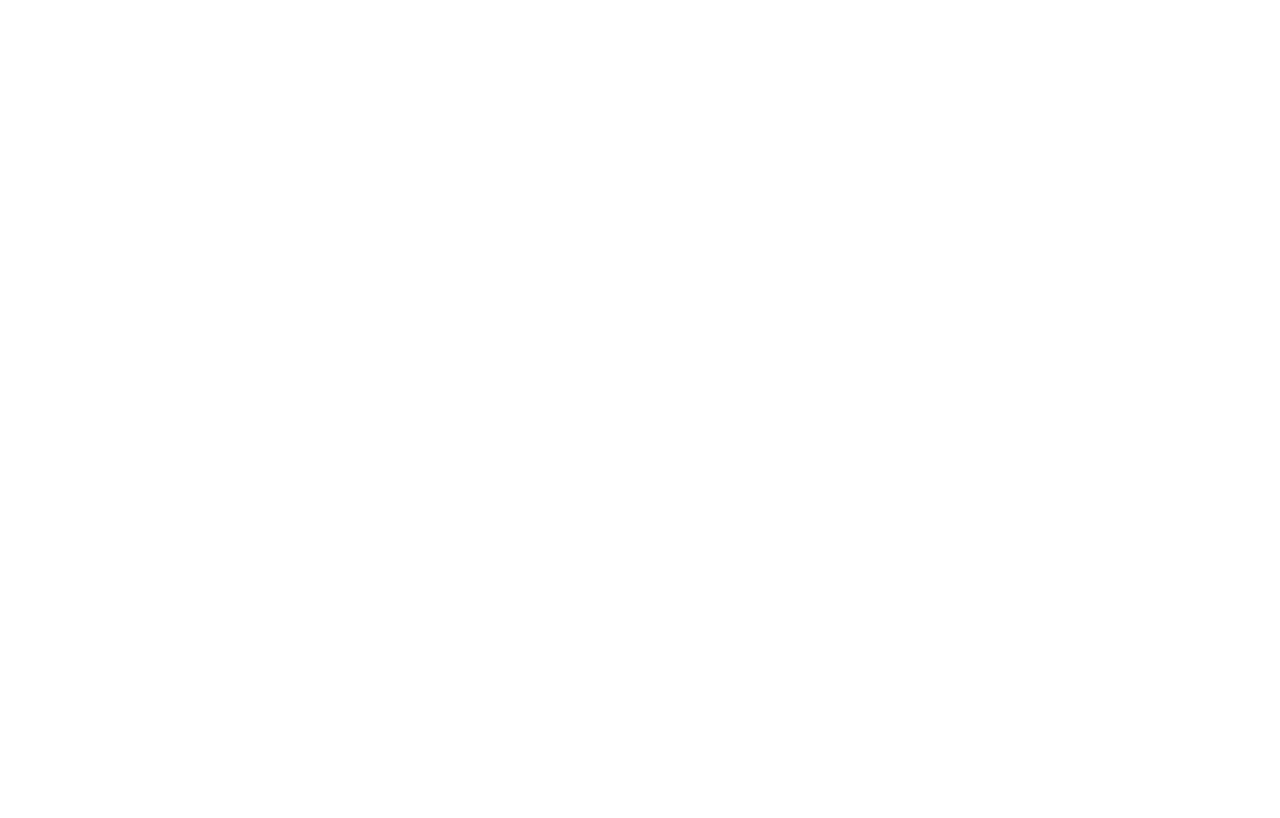
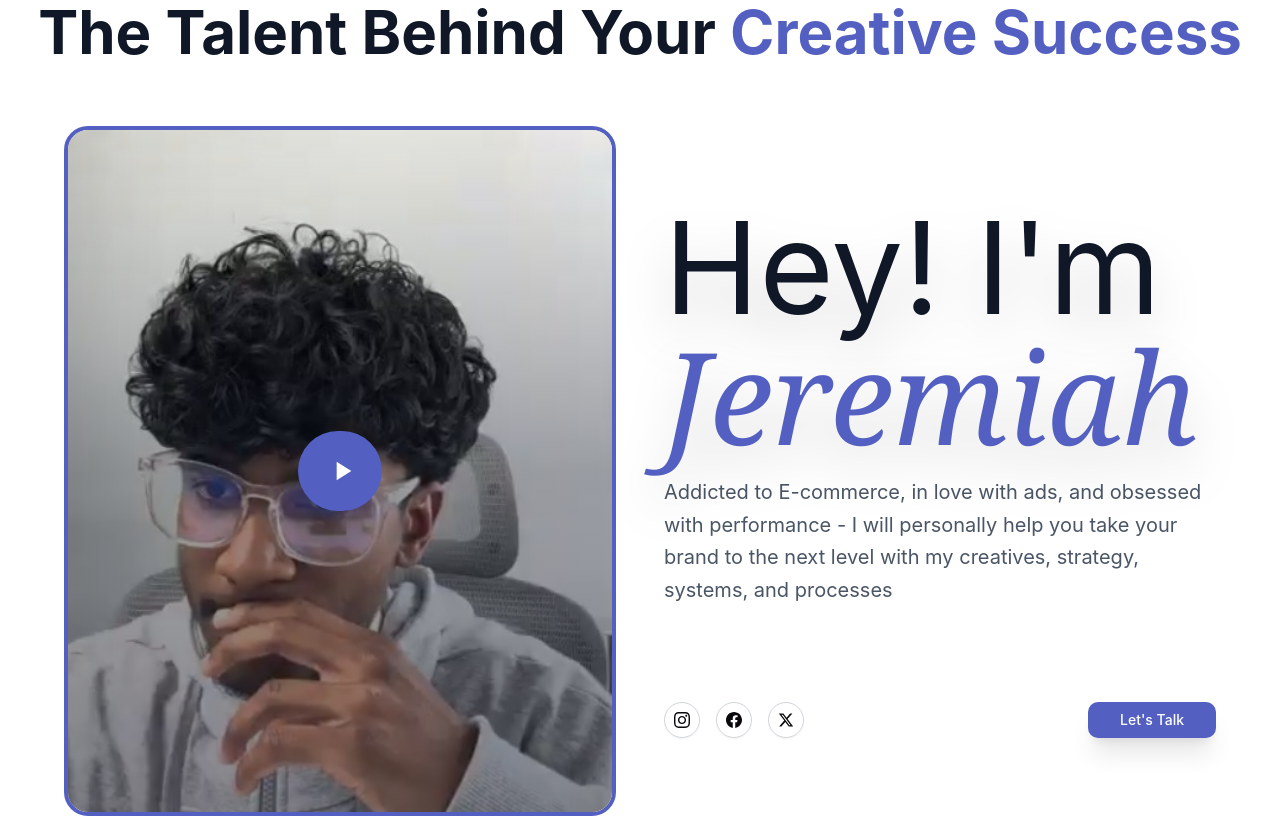
Before and after one commit to Mo-Ibra/jeremiah-light-portfolio, a Next.js app: page / in a window 1280 px wide. Shown: the part 8560-9378 px from the top of the page. Before the commit the page ends 7362 px from the top, so only its background shows below. Built offline with nearby package versions, Linux system fonts and the light colour scheme.

Commit message:
Fix Issues

```diff
--- a/app/page.tsx
+++ b/app/page.tsx
@@ -35,14 +35,14 @@ function Home() {
       <VideoReels />
       <Services />
       {!isMobile && <Portfolio />}
-      {/* <CaseStudies />
+      <CaseStudies />
       <WhoAmI />
       <Process />
       <Comparison />
       <Features />
       <FAQs />
       <CTA />
-      <Footer /> */}
+      <Footer />
     </>
   );
 }
--- a/components/CaseStudies.tsx
+++ b/components/CaseStudies.tsx
@@ -1,6 +1,6 @@
 "use client";
 
-import React, { useState, useRef, useEffect } from "react";
+import React, { useState, useEffect } from "react";
 import SectionHeader from "./SectionHeader";
 import { ChartBar, DollarSign, ListOrdered, UploadCloud } from "lucide-react";
 
@@ -9,7 +9,6 @@ const CaseStudies = () => {
   const [isDragging, setIsDragging] = useState(false);
   const [startX, setStartX] = useState(0);
   const [currentX, setCurrentX] = useState(0);
-  const carouselRef = useRef(null);
 
   const caseStudies = [
     {
@@ -96,7 +95,7 @@ const CaseStudies = () => {
       document.removeEventListener("mousemove", handleGlobalMouseMove);
       document.removeEventListener("mouseup", handleGlobalMouseUp);
     };
-  }, [isDragging, startX, currentX, currentIndex]);
+  }, [isDragging, startX, currentX, currentIndex, handleMouseMove, handleMouseUp]);
 
   return (
     <section className="py-20 px-4 overflow-hidden">
--- a/components/Comparison.tsx
+++ b/components/Comparison.tsx
@@ -10,7 +10,7 @@ const Comparison = () => {
             Collaborate With Me
           </h2>
           <p className="text-xl text-gray-600 max-w-4xl mx-auto leading-relaxed">
-            Here's exactly why over 80+ Established DTC Brands have worked with
+            Here&apos;s exactly why over 80+ Established DTC Brands have worked with
             me to help scale content production and profits
           </p>
         </SectionHeader>
--- a/components/Hero.tsx
+++ b/components/Hero.tsx
@@ -89,7 +89,7 @@ const Hero = () => {
         {/* CTA Buttons */}
         <div className="flex flex-col sm:flex-row gap-4 mb-16 mt-12">
           <button className="px-6 md:px-8 py-3 md:py-4 bg-primary text-white rounded-lg shadow-xl font-medium transition-all hover:scale-105 hover:shadow-lg flex items-center justify-center space-x-2">
-            <span>I'm Ready To Talk</span>
+            <span>I&apos;m Ready To Talk</span>
             <svg
               className="w-4 md:w-5 h-4 md:h-5"
               viewBox="0 0 20 20"
--- a/components/Navigation.tsx
+++ b/components/Navigation.tsx
@@ -49,7 +49,7 @@ const Navigation = () => {
 
           {/* Desktop CTA */}
           <button className="hidden md:flex px-6 py-2 bg-white rounded-full text-gray-700 font-medium shadow-md hover:shadow-lg transition-all hover:scale-105 items-center space-x-2">
-            <span>Let's Talk</span>
+            <span>Let&apos;s Talk</span>
             <svg className="w-4 h-4" viewBox="0 0 16 16" fill="currentColor">
               <path d="M8 0l8 8-8 8-1.5-1.5L12 9H0V7h12L6.5 1.5z" />
             </svg>
@@ -58,7 +58,7 @@ const Navigation = () => {
           {/* Mobile Menu Button */}
           <div className="md:hidden flex items-center space-x-3">
             <button className="px-4 py-2 bg-white rounded-full text-gray-700 font-medium shadow-md hover:shadow-lg transition-all text-sm flex items-center space-x-2">
-              <span>Let's Talk</span>
+              <span>Let&apos;s Talk</span>
               <svg className="w-3 h-3" viewBox="0 0 16 16" fill="currentColor">
                 <path d="M8 0l8 8-8 8-1.5-1.5L12 9H0V7h12L6.5 1.5z" />
               </svg>
--- a/components/Process.tsx
+++ b/components/Process.tsx
@@ -66,7 +66,7 @@ const Process = () => {
                 <p className="text-white/90 text-sm leading-relaxed">
                   The foundation phase where we dive deep into understanding
                   your brand, business goals, target audience, and competitive
-                  landscape to create a strategic roadmap for your project's
+                  landscape to create a strategic roadmap for your project&apos;s
                   success.
                 </p>
               </div>
--- a/components/Services.tsx
+++ b/components/Services.tsx
@@ -55,7 +55,7 @@ const Services = () => {
         {/* Header */}
         <SectionHeader badgeText="My Services">
           <h2 className="text-4xl md:text-5xl lg:text-6xl font-bold text-gray-900 mb-6">
-            Here's What I Can Do For Your{" "}
+            Here&apos;s What I Can Do For Your{" "}
             <span className="text-primary">Brand</span>
           </h2>
           <p className="text-xl text-gray-600 max-w-4xl mx-auto leading-relaxed">
--- a/components/VideoReelCard.tsx
+++ b/components/VideoReelCard.tsx
@@ -40,16 +40,8 @@ const VideoReelCard: React.FC<VideoReelCardProps> = ({
   authorRole = "CEO, Company Name",
   rating = 5,
 }) => {
-  const [isMobile, setIsMobile] = useState(false);
   const [isMuted, setIsMuted] = useState(true);
   const videoRef = useRef<WistiaVideo | null>(null);
-
-  useEffect(() => {
-    if (window.innerWidth < 768) {
-      console.log("mobile");
-      setIsMobile(true);
-    }
-  }, []);
 
   // Wait for Wistia API to be ready and get video reference
   useEffect(() => {
@@ -78,7 +70,7 @@ const VideoReelCard: React.FC<VideoReelCardProps> = ({
         }
       },
     });
-  }, [videoId]);
+  }, [videoId, isMuted]);
 
   const handleMute = () => {
     const newMutedState = !isMuted;
--- a/components/WhoAmI.tsx
+++ b/components/WhoAmI.tsx
@@ -9,7 +9,7 @@ const WhoAmI = () => {
         <SectionHeader badgeText="Portfolio">
           <h2 className="text-4xl md:text-5xl lg:text-6xl font-bold text-gray-900 mb-6">
             The Talent Behind Your{" "}
-            <span className="text-indigo-600">Creative Success</span>
+            <span className="text-primary">Creative Success</span>
           </h2>
         </SectionHeader>
 
@@ -17,7 +17,7 @@ const WhoAmI = () => {
         <div className="grid grid-cols-1 lg:grid-cols-2 gap-12 items-center max-w-6xl mx-auto">
           {/* Left Column - Video/Image */}
           <div className="relative">
-            <div className="relative overflow-hidden rounded-3xl border-4 border-indigo-400 bg-gray-200 aspect-[4/5]">
+            <div className="relative overflow-hidden rounded-3xl border-4 border-primary bg-gray-200 aspect-[4/5]">
               <img
                 src="/images/portfolio/1.jpg"
                 alt="Jeremiah - Creative Director"
@@ -29,7 +29,7 @@ const WhoAmI = () => {
 
               {/* Play Button Overlay */}
               <div className="absolute inset-0 flex items-center justify-center">
-                <div className="bg-indigo-600 hover:bg-indigo-700 transition-colors rounded-full p-6 cursor-pointer">
+                <div className="bg-primary hover:bg-indigo-700 transition-colors rounded-full p-6 cursor-pointer">
                   <svg
                     className="w-8 h-8 text-white ml-1"
                     fill="currentColor"
@@ -46,7 +46,7 @@ const WhoAmI = () => {
           <div className="space-y-8">
             <div>
               <h3 className="text-5xl md:text-9xl text-gray-900 drop-shadow-2xl">
-                Hey! I'm
+                Hey! I&apos;m
               </h3>
               <span className="text-5xl md:text-9xl italic text-primary font-serif drop-shadow-2xl">
                 Jeremiah
@@ -65,7 +65,7 @@ const WhoAmI = () => {
                 <Button
                   variant="outline"
                   size="icon"
-                  className="rounded-full border-gray-300 hover:border-indigo-400 hover:bg-indigo-50 bg-transparent"
+                  className="rounded-full border-gray-300 hover:border-primary hover:bg-indigo-50 bg-transparent"
                 >
                   <svg
                     className="w-5 h-5"
@@ -80,7 +80,7 @@ const WhoAmI = () => {
                 <Button
                   variant="outline"
                   size="icon"
-                  className="rounded-full border-gray-300 hover:border-indigo-400 hover:bg-indigo-50 bg-transparent"
+                  className="rounded-full border-gray-300 hover:border-primary hover:bg-indigo-50 bg-transparent"
                 >
                   <svg
                     className="w-5 h-5"
@@ -95,7 +95,7 @@ const WhoAmI = () => {
                 <Button
                   variant="outline"
                   size="icon"
-                  className="rounded-full border-gray-300 hover:border-indigo-400 hover:bg-indigo-50 bg-transparent"
+                  className="rounded-full border-gray-300 hover:border-primary hover:bg-indigo-50 bg-transparent"
                 >
                   <svg
                     className="w-5 h-5"
@@ -108,7 +108,7 @@ const WhoAmI = () => {
               </div>
 
               <Button className="px-6 md:px-8 py-3 md:py-4 bg-primary text-white rounded-lg shadow-xl font-medium transition-all hover:scale-105 hover:shadow-lg space-x-2">
-                Let's Talk
+                Let&apos;s Talk
               </Button>
             </div>
           </div>
```
Also changed, not shown: components/Features.tsx (+16 -7 lines).
